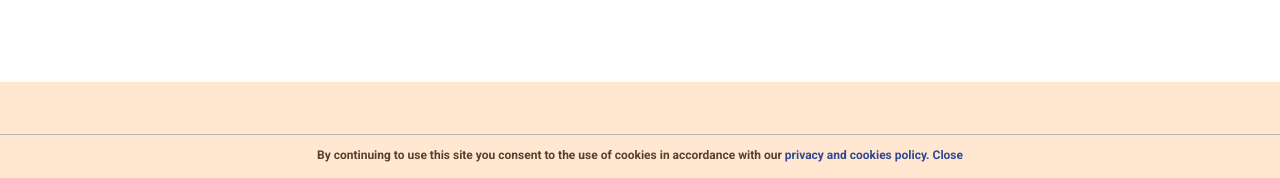
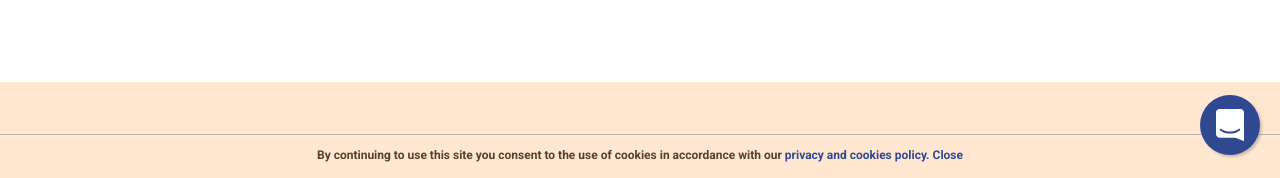
Before and after one commit to GianluigiVitale/node-sass-teambit, a website: page index.html in a window 1280 px wide. Shown: the part 625-803 px from the top of the page. Drawn offline with nearby package versions, Linux system fonts and the light colour scheme.

Commit message:
Started working on support section (see desc.)
-Created support icon with animations (on click of the support icon it changes to an X and with another click it shows again the support icon). Two different animations when showing the two icons.
-Created function to show dropdown menu

```diff
--- a/index.html
+++ b/index.html
@@ -411,6 +411,22 @@
                 </div>
             </div>
         </footer>
+
+        <div class="support">
+            <div class="icon-support">
+                <div class="icon-s-1 active">
+                    <div class="svg-icon">
+                        <svg><path d="M28,32 C28,32 23.2863266,30.1450667 19.4727818,28.6592 L3.43749107,28.6592 C1.53921989,28.6592 0,27.0272 0,25.0144 L0,3.6448 C0,1.632 1.53921989,0 3.43749107,0 L24.5615088,0 C26.45978,0 27.9989999,1.632 27.9989999,3.6448 L27.9989999,22.0490667 L28,22.0490667 L28,32 Z M23.8614088,20.0181333 C23.5309223,19.6105242 22.9540812,19.5633836 22.5692242,19.9125333 C22.5392199,19.9392 19.5537934,22.5941333 13.9989999,22.5941333 C8.51321617,22.5941333 5.48178311,19.9584 5.4277754,19.9104 C5.04295119,19.5629428 4.46760991,19.6105095 4.13759108,20.0170667 C3.97913051,20.2124916 3.9004494,20.4673395 3.91904357,20.7249415 C3.93763774,20.9825435 4.05196575,21.2215447 4.23660523,21.3888 C4.37862552,21.5168 7.77411059,24.5386667 13.9989999,24.5386667 C20.2248893,24.5386667 23.6203743,21.5168 23.7623946,21.3888 C23.9467342,21.2215726 24.0608642,20.9827905 24.0794539,20.7254507 C24.0980436,20.4681109 24.0195551,20.2135019 23.8614088,20.0181333 Z"></path>
+                        </svg>
+                    </div>
+                </div>
+                <div class="icon-s-2 hidden">
+                    <div class="svg-icon">
+                        <svg><path d="M13.978 12.637l-1.341 1.341L6.989 8.33l-5.648 5.648L0 12.637l5.648-5.648L0 1.341 1.341 0l5.648 5.648L12.637 0l1.341 1.341L8.33 6.989l5.648 5.648z" fill-rule="evenodd"></path></svg>
+                    </div>
+                </div>
+            </div>
+        </div>
         <script src="dist/main.js" charset="utf-8"></script>
     </body>
 </html>
--- a/src/css/partials/_common.scss
+++ b/src/css/partials/_common.scss
@@ -45,3 +45,11 @@ li {
         float: right;
     }
 }
+
+.active {
+    display: flex;
+}
+
+.hidden {
+    display: none !important;
+}
--- a/src/css/partials/_header.scss
+++ b/src/css/partials/_header.scss
@@ -1,5 +1,5 @@
 .cookies {
-    @include fixed-element(bottom, 9998);
+    @include fixed-element(bottom, 11);
     background-color: $background-color;
     @include border-1px-solid(border-top, $third-color);
     text-align: center;
--- /dev/null
+++ b/src/css/partials/_support-section.scss
@@ -0,0 +1,77 @@
+// .support {
+//
+// }
+
+.icon-support {
+    @include flex-justify-align(center, center);
+    position: fixed;
+    bottom: 0;
+    right: 0;
+    z-index: 12;
+    width: 60px;
+    height: 60px;
+    background-color: $secondary-color;
+    border-radius: 50%;
+    box-shadow: 2px 2px 3px rgba(0,0,0,0.2);
+    margin-right: 20px;
+    margin-bottom: 20px;
+    cursor: pointer;
+
+    svg {
+        fill: white;
+    }
+}
+
+.icon-s-1 {
+    @include flex-justify-align(center, center);
+    width: 60px;
+    height: 60px;
+    animation: appear 0.16s linear;
+
+    .svg-icon {
+        width: 28px;
+        height: 32px;
+    }
+
+    svg {
+        width: 28px;
+        height: 32px;
+    }
+}
+
+@keyframes appear {
+    0% {opacity: 0; transform: scale(0);}
+    100% {opacity: 1; transform: scale(1);}
+}
+
+.icon-s-2 {
+    @include flex-justify-align(center, center);
+    width: 60px;
+    height: 60px;
+    animation: rotate 0.08s linear;
+
+    .svg-icon {
+        width: 14px;
+        height: 14px;
+    }
+
+    svg {
+        width: 14px;
+        height: 14px;
+    }
+}
+
+@keyframes rotate {
+    0% {transform: rotate(-30deg);}
+    100% {transform: rotate(0deg);}
+}
+
+
+
+
+
+
+
+
+
+//
--- a/src/css/style.scss
+++ b/src/css/style.scss
@@ -24,5 +24,8 @@
 /* FOOTER */
 @import "partials/_footer";
 /* FINE FOOTER */
+/* SEZIONE SUPPORTO */
+@import "partials/_support-section";
+/* FINE SEZIONE SUPPORTO */
 /* MEDIA QUERY */
 @import "partials/_media-query";
--- a/src/js/main.js
+++ b/src/js/main.js
@@ -2,6 +2,18 @@ $('.remove').click(function () {    // al click di .remove nascondo la scritta d
     $('.cookies').hide();
 });
 
+mostraNascondiMenuATendina();
+
+$('.icon-support').click(function () {      // al click di '.icon-support' mostra l'icona della X o l'altra
+    $(this).children().toggleClass('active').toggleClass('hidden');
+});
+
+
+// FUNZIONI UTILIZZATE
+
+
+
+function mostraNascondiMenuATendina() {     // // questa funzione al click dell'icona dell'hamburgher mostra il menu a tendina e l'icona della X mentre quando si clicca la X nasconde il menu a tendina e mostra l'hamburgher
     $('.icona .fa-bars').click(function () {    // quando si clicca l'hamburgher mostra l'icona della X e il menu a tendina
         $(this).hide();
         $('.icona .fa-times').show();
@@ -13,3 +25,4 @@ $('.icona .fa-times').click(function () {   // quando si clicca la X nasconde il
         $('.icona .fa-bars').show();
         $('.hamburger-menu').hide();
     });
+}
```
Also changed, not shown: dist/main.js, dist/style.css. Lines whose indentation alone changed are shown as unchanged.
